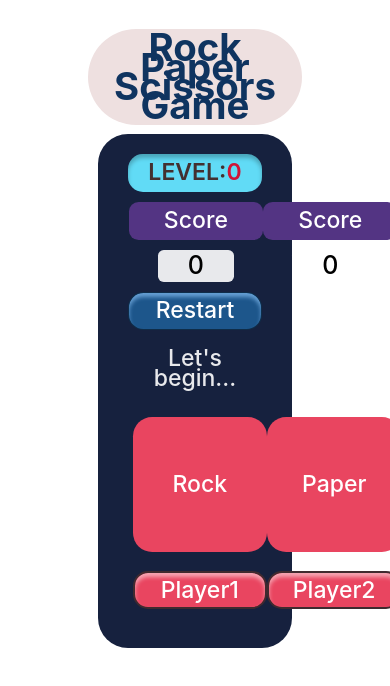
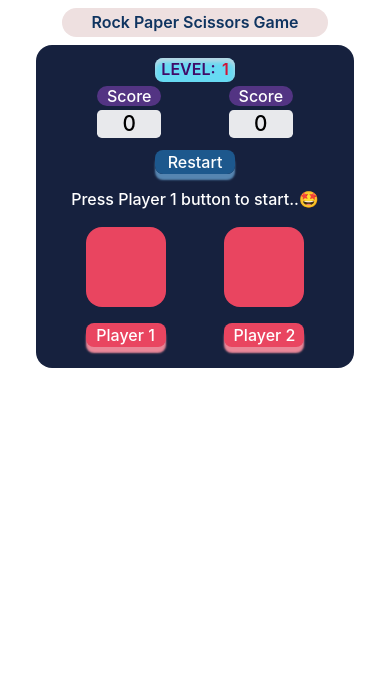
Before and after one commit to Akshatha-Achar/rock-paper-scissors, a plain HTML site: page index.html in a window 390 px wide. Both pictures are taken after a click on the button "Restart". Drawn offline with Linux system fonts and the light colour scheme.

Commit message:
Added logics and functionalities

```diff
--- a/index.html
+++ b/index.html
@@ -5,22 +5,22 @@
     <meta http-equiv="X-UA-Compatible" content="IE=edge" />
     <meta name="viewport" content="width=device-width, initial-scale=1.0" />
     <link rel="stylesheet" href="style.css" />
-    <!-- <script defer src="script.js"></script> -->
+    <script defer src="script.js"></script>
     <title>Rock Paper Scissors Game</title>
   </head>
   <body>
-    <main id="main">
-      <div id="title-container">
-        <h2 id="title-text">Rock Paper Scissors Game</h2>
+    <main class="main">
+      <div class="title-container">
+        <h2 class="title-text">Rock Paper Scissors Game</h2>
       </div>
 
-      <div id="board">
+      <div class="board">
         <div class="level-container">
           <h4 class="level-text">LEVEL:</h4>
-          <span class="level-count">0</span>
+          <span class="level-count">1</span>
         </div>
 
-        <div id="scores-section">
+        <div class="scores-section">
           <div class="scores">
             <button class="score1-button">Score</button>
             <div class="scores-div">
@@ -37,20 +37,30 @@
 
         <button class="restart">Restart</button>
 
-        <h3 class="display-text">Let's begin...</h3>
+        <h3 class="display-text">Press Player 1 button to start..🤩</h3>
 
         <div class="players-section">
           <div class="player1-container">
-            <div class="card">
-              <h4 class="card1">Rock</h4>
+            <div class="card1">
+              <img
+                src="src/Rock.png"
+                id="img1"
+                class="hidden"
+                alt="card1_image"
+              />
             </div>
-            <button class="player-button player1">Player1</button>
+            <button class="player-button player1">Player 1</button>
           </div>
           <div class="player2-container">
-            <div class="card">
-              <h4 class="card2">Paper</h4>
+            <div class="card2">
+              <img
+                src="src/Paper.png"
+                id="img2"
+                class="hidden"
+                alt="card2_image"
+              />
             </div>
-            <button class="player-button player2">Player2</button>
+            <button class="player-button player2">Player 2</button>
           </div>
         </div>
       </div>
--- /dev/null
+++ b/script.js
@@ -0,0 +1,95 @@
+"use strict";
+const player1_container = document.querySelector(".player1-container");
+const player2_container = document.querySelector(".player2-container");
+const card1 = document.querySelector(".card1");
+const card2 = document.querySelector(".card2");
+const score1 = document.querySelector(".score1-value");
+const score2 = document.querySelector(".score2-value");
+const restart = document.querySelector(".restart");
+const comment = document.querySelector(".display-text");
+const player1 = document.querySelector(".player1");
+const player2 = document.querySelector(".player2");
+const level = document.querySelector(".level-count");
+const img1 = document.querySelector("#img1");
+const img2 = document.querySelector("#img2");
+
+const arr = ["Rock", "Paper", "Scissors"];
+
+const getRandomCard = () => {
+  const index = Math.trunc(Math.random(10) * 3);
+  return arr[index];
+};
+
+let player1_score = Number(score1.textContent);
+let player2_score = Number(score2.textContent);
+
+player1.addEventListener("click", function () {
+  img1.classList.remove("hidden");
+  img1.src = `src/${getRandomCard()}.png`;
+  comment.classList.add("hidden");
+});
+
+player2.addEventListener("click", function () {
+  img2.classList.remove("hidden");
+  const c2 = getRandomCard();
+  img2.src = `src/${c2}.png`;
+  const c1 = img1.getAttribute("src").split("/").at(-1).split(".").at(0);
+
+  let level_count = Number(level.textContent);
+  if (
+    (c1 === "Rock" && c2 === "Paper") ||
+    (c1 === "Paper" && c2 === "Scissors") ||
+    (c1 === "Scissors" && c2 === "Rock")
+  ) {
+    player2_score += 20;
+  } else if (
+    (c1 === "Paper" && c2 === "Rock") ||
+    (c1 === "Rock" && c2 === "Scissors") ||
+    (c1 === "Scissors" && c2 === "Paper")
+  ) {
+    player1_score += 20;
+  }
+  score1.textContent = player1_score;
+  score2.textContent = player2_score;
+
+  if (level_count !== 5) {
+    level.textContent = level_count + 1;
+  } else {
+    comment.classList.remove("hidden");
+    comment.classList.add("winner-text");
+    comment.textContent = `Game ended...🚩 ${
+      player2_score === player1_score
+        ? "It's a draw"
+        : player2_score > player1_score
+        ? "Player 2 won the game..🥇🎉"
+        : "Player 1 won the game..🏆🎉"
+    }\n\ Press Restart button to play`;
+
+    comment.style.color = "red";
+    img1.classList.add("hidden");
+    img2.classList.add("hidden");
+
+    player1_container.removeChild(player1);
+    player2_container.removeChild(player2);
+
+    level.textContent = 1;
+    player1_score = 0;
+    player2_score = 0;
+  }
+});
+
+restart.addEventListener("click", function () {
+  comment.classList.remove("winner-text");
+  img1.classList.add("hidden");
+  img2.classList.add("hidden");
+  player1_container.appendChild(player1);
+  player2_container.appendChild(player2);
+
+  score1.textContent = 0;
+  score2.textContent = 0;
+  level.textContent = 1;
+  comment.style.color = "white";
+  comment.textContent = "Press Player 1 button to start..🤩";
+  player1_score = 0;
+  player2_score = 0;
+});
--- a/style.css
+++ b/style.css
@@ -16,7 +16,7 @@ body {
   width: 100vw;
   height: 100vh;
 }
-#main {
+.main {
   display: flex;
   flex-direction: column;
   align-items: center;
@@ -24,7 +24,7 @@ body {
 }
 
 /* title section styling */
-#title-container {
+.title-container {
   width: 50%;
   height: auto;
   padding: 0.7rem;
@@ -37,15 +37,16 @@ body {
   align-items: center;
 }
 
-#title-text {
+.title-text {
   font-weight: 700;
-  font-size: 1.7rem;
+  font-size: 1.6rem;
   text-align: center;
   color: #0f3460;
+  line-height: 1rem;
 }
 
 /* playboard section styling */
-#board {
+.board {
   width: 50%;
   height: auto;
   padding: 1rem;
@@ -66,7 +67,7 @@ body {
 
   display: flex;
   flex-direction: row;
-  justify-content: center;
+  justify-content: space-evenly;
   align-items: center;
 }
 .level-text {
@@ -79,7 +80,7 @@ body {
 }
 
 /* score section styles */
-#scores-section {
+.scores-section {
   width: 90%;
   height: auto;
   margin-bottom: 0.5rem;
@@ -123,35 +124,46 @@ body {
 .restart {
   width: 7rem;
   height: 2rem;
-  margin-bottom: 0.5rem;
-  background: #1e588dfa;
-  box-shadow: inset 0px 4px 4px #68a1d6fa;
+  margin: 0.5rem 0;
+  background: hsla(209, 65%, 34%, 0.98);
+  box-shadow: 0 6px 2px #5888b4fa;
   border-radius: 0.8rem;
-  border: solid 1px #0f2c48fa;
+  border: none;
+  cursor: pointer;
+}
+.restart:hover {
+  background-color: #256aabfa;
+}
+.restart:active {
+  background-color: #256aabfa;
+  box-shadow: 0 6px 3px #193a58fa;
+  transform: translateY(4px);
 }
 
 /* comment section styling */
 .display-text {
-  width: 80%;
+  width: 90%;
   height: auto;
   margin: 0.5rem;
   color: rgba(255, 255, 255, 0.9);
   text-align: center;
   font-size: 1.2rem;
+  line-height: 1.5rem;
 }
 
 /* players section styling */
 .players-section {
   width: 90%;
   height: auto;
-  padding: 20px;
+  padding: 0.5rem 0;
   display: flex;
   flex-direction: row;
   justify-content: space-around;
   align-items: center;
 }
 
-.card {
+.card1,
+.card2 {
   width: 7rem;
   height: 7rem;
   margin-bottom: 1rem;
@@ -161,13 +173,40 @@ body {
   justify-content: center;
   align-items: center;
 }
+#img1,
+#img2 {
+  width: 80%;
+  height: 80%;
+}
+.hidden {
+  display: none;
+}
 .player-button {
   width: 7rem;
   height: 2rem;
+  border-radius: 1rem;
+}
+.player1,
+.player2 {
   background: #e94560;
-  box-shadow: inset 0px 4px 4px #f5a7b4;
-  border-radius: 1rem;
-  border: solid 2px #402a2f;
+  border: none;
+  cursor: pointer;
+  box-shadow: 0 6px 2px #ea8798;
+}
+.player1:hover,
+.player2:hover {
+  background-color: #f34360;
+}
+.player1:active,
+.player2:active {
+  background-color: #f34360;
+  box-shadow: 0 6px 3px #703d47;
+  transform: translateY(4px);
+}
+.winner-text {
+  font-size: 1.5rem;
+  line-height: 1.5rem;
+  padding: 0.5rem;
 }
 
 @media screen and (max-width: 768px) {
@@ -175,17 +214,18 @@ body {
     font-size: 1.1rem;
     line-height: 0.5rem;
   }
-  #title-container {
+  .title-container {
     width: 55%;
     padding: 0.6rem;
     margin: 0.8rem;
     border-radius: 2rem;
   }
-  #title-text {
+  .title-text {
     font-weight: 600;
     font-size: 1.5rem;
+    line-height: 1.5rem;
   }
-  #board {
+  .board {
     width: 60%;
     padding: 0.8rem;
     border-radius: 1rem;
@@ -196,7 +236,7 @@ body {
     margin-bottom: 0.4rem;
     border-radius: 0.8rem;
   }
-  #scores-section {
+  .scores-section {
     margin-bottom: 0.4rem;
   }
   .score1-button,
@@ -225,7 +265,8 @@ body {
   .display-text {
     font-size: 1.1rem;
   }
-  .card {
+  .card1,
+  .card2 {
     width: 6rem;
     height: 6rem;
   }
@@ -234,26 +275,30 @@ body {
     height: 1.8rem;
     border-radius: 0.8rem;
   }
+  .winner-text {
+    font-size: 1.2rem;
+  }
 }
 
-@media screen and (max-width: 568px) {
+@media screen and (max-width: 468px) {
   * {
     font-size: 1rem;
     line-height: 0.4rem;
   }
 
-  #title-container {
+  .title-container {
     width: 65%;
     padding: 0.4rem;
     margin: 0.5rem;
     border-radius: 1rem;
   }
-  #title-text {
+  .title-text {
     font-weight: 600;
     font-size: 1rem;
+    line-height: 1rem;
   }
-  #board {
-    width: 65%;
+  .board {
+    width: 75%;
   }
   .level-container {
     width: 5rem;
@@ -261,7 +306,7 @@ body {
     margin-bottom: 0.3rem;
     border-radius: 0.5rem;
   }
-  #scores-section {
+  .scores-section {
     margin-bottom: 0.3rem;
   }
   .score1-button,
@@ -290,7 +335,11 @@ body {
   .display-text {
     font-size: 1rem;
   }
-  .card {
+  .players-section {
+    width: 95%;
+  }
+  .card1,
+  .card2 {
     width: 5rem;
     height: 5rem;
   }
@@ -299,165 +348,7 @@ body {
     height: 1.5rem;
     border-radius: 0.5rem;
   }
+  .winner-text {
+    font-size: 1.1rem;
+  }
 }
-* {
-  margin: 0;
-  padding: 0;
-  /* border: solid 1px black; */
-
-  font-family: "Inter";
-  font-style: normal;
-  font-weight: 500;
-  font-size: 1.2rem;
-  line-height: 1rem;
-  text-align: center;
-
-  color: #ffffff;
-}
-body {
-  width: 100vw;
-  height: 100vh;
-}
-#main {
-  margin-top: 1rem;
-  display: flex;
-  flex-direction: column;
-  align-items: center;
-  justify-content: center;
-}
-
-/* title section styling */
-#title-container {
-  width: 50%;
-  height: auto;
-  padding: 0.5rem;
-  margin: 0.5rem;
-  background: #eee0e0;
-  border-radius: 4rem;
-  display: flex;
-  flex-direction: row;
-  justify-content: center;
-  align-items: center;
-}
-
-#title-text {
-  font-weight: 700;
-  font-size: 2rem;
-  text-align: center;
-  color: #0f3460;
-}
-
-/* playboard section styling */
-#board {
-  width: 40%;
-  height: auto;
-  padding: 1rem;
-  background: #16213e;
-  border-radius: 30px;
-  display: flex;
-  flex-direction: column;
-  justify-content: center;
-  align-items: center;
-}
-.level-container {
-  width: 7rem;
-  height: 2rem;
-  margin-bottom: 0.5rem;
-  background: rgba(99, 223, 250, 0.98);
-  box-shadow: inset 0px 4px 4px rgba(0, 0, 0, 0.25);
-  border-radius: 15px;
-
-  display: flex;
-  flex-direction: row;
-  justify-content: center;
-  align-items: center;
-}
-.level-text {
-  color: #433030;
-}
-.level-count {
-  color: #d01537;
-}
-
-/* score section styles */
-#scores-section {
-  width: 85%;
-  height: auto;
-  margin-bottom: 0.5rem;
-  display: flex;
-  flex-direction: row;
-  justify-content: space-around;
-  align-items: center;
-}
-.scores {
-  display: flex;
-  flex-direction: column;
-  align-items: center;
-}
-.score1-button,
-.score2-button {
-  width: 7rem;
-  height: 2rem;
-  margin-bottom: 0.5rem;
-  background: #533483;
-  border-radius: 0.5rem;
-  border: none;
-}
-.score1-div,
-.score2-div {
-  width: 6rem;
-  height: 2.5rem;
-  background: rgba(255, 255, 255, 0.9);
-  mix-blend-mode: normal;
-  border-radius: 0.7rem;
-}
-
-/* restart button styling */
-.restart {
-  width: 7rem;
-  height: 2rem;
-  margin-bottom: 0.5rem;
-  background: #1e588dfa;
-  box-shadow: inset 0px 4px 4px #68a1d6fa;
-  border-radius: 0.8rem;
-  border: solid 1px #0f2c48fa;
-}
-
-/* comment section styling */
-.display-text {
-  width: 80%;
-  height: auto;
-  margin: 0.5rem;
-  color: rgba(255, 255, 255, 0.9);
-  text-align: center;
-  font-size: 1.2rem;
-}
-
-/* players section styling */
-.players-section {
-  width: 80%;
-  height: auto;
-  padding: 20px;
-  display: flex;
-  flex-direction: row;
-  justify-content: space-around;
-  align-items: center;
-}
-.player-button {
-  width: 7rem;
-  height: 2rem;
-  background: #e94560;
-  box-shadow: inset 0px 4px 4px #f5a7b4;
-  border-radius: 15px;
-  border: solid 2px #402a2f;
-}
-.card {
-  width: 7rem;
-  height: 7rem;
-  margin-bottom: 1rem;
-  background: #e94560;
-  border-radius: 1rem;
-  display: flex;
-  justify-content: center;
-  align-items: center;
-}
```
Also changed, not shown: src/Paper.png (added), src/Rock.png (added), src/Scissors.png (added).
